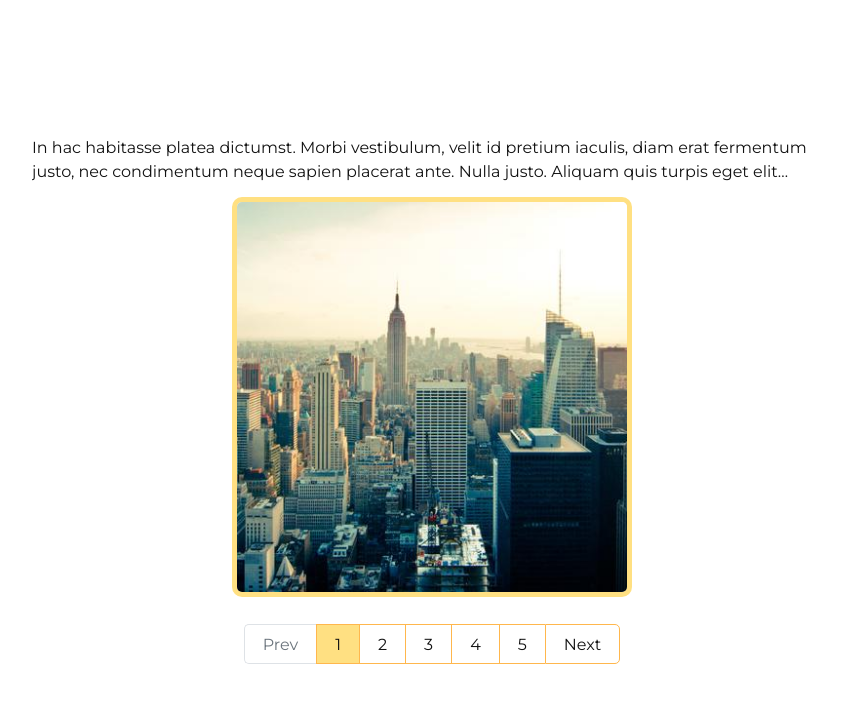
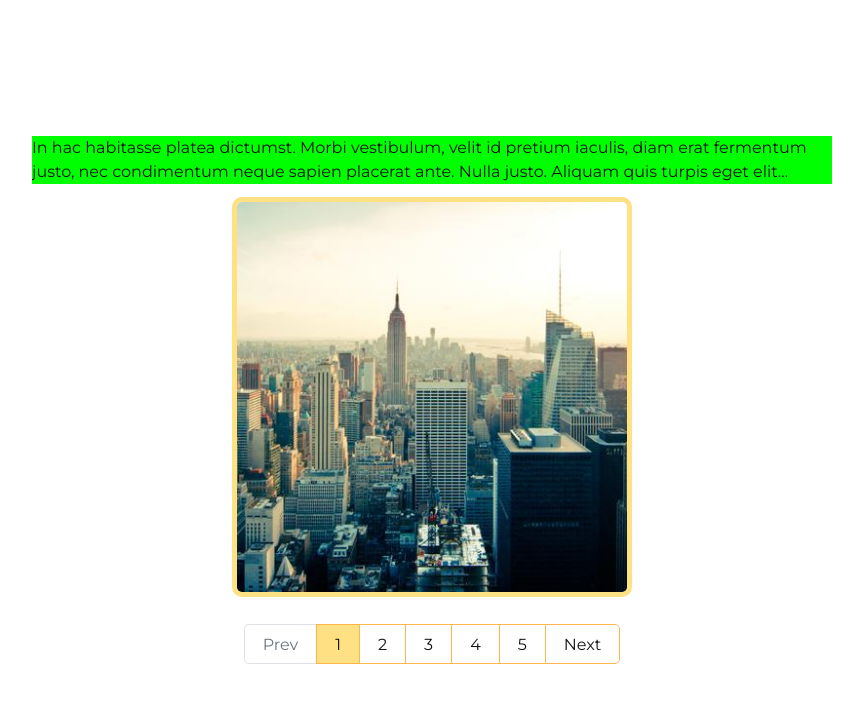
Before and after one commit to suraj-be/paginating-images, an Angular app: page / in a window 1280 px wide. Shown: the top 702 px of the page, without its empty margins (208-1071 px from the left). Built offline with nearby package versions, Linux system fonts and the light colour scheme.

Commit message:
learnt about directive

```diff
--- a/src/app/app.component.html
+++ b/src/app/app.component.html
@@ -1,5 +1,5 @@
 <div class="container">
-  <p class="title no-select">{{images[currentPage - 1].title}}</p>
+  <p class="title" appClass [setBgColor]="'lime'">{{images[currentPage - 1].title}}</p>
   <div class="img-wrap no-select">
     <img [src]="images[currentPage - 1].url" class="actual-img" alt="images[currentPage - 1].title" width="400"
       height="400" loading="lazy">
@@ -16,3 +16,7 @@
     </ul>
   </nav>
 </div>
+
+<!--
+  - ngFor and ngIf are strucural directives
+-->
--- a/src/app/app.component.scss
+++ b/src/app/app.component.scss
@@ -1,3 +1,4 @@
+::selection{background:#b7d1d2;color:#000}
 .container{max-width:800px;margin:auto;height:100%;display:flex;align-items:center;justify-content:center;flex-direction:column}
 .btn-disabled{color: #6c757d; pointer-events: none;background-color: #fff; border-color: #dee2e6 !important;}
 .page-item{border:1px solid #FFB74D;border-right:none;display:inline-block;padding:0 18px;height:40px;line-height:40px;cursor:pointer;transition:all 0.3s ease-out}
--- a/src/app/app.module.ts
+++ b/src/app/app.module.ts
@@ -2,10 +2,12 @@ import { BrowserModule } from '@angular/platform-browser';
 import { NgModule } from '@angular/core';
 
 import { AppComponent } from './app.component';
+import { ClassDirective } from './class.directive';
 
 @NgModule({
   declarations: [
-    AppComponent
+    AppComponent,
+    ClassDirective
   ],
   imports: [
     BrowserModule
--- /dev/null
+++ b/src/app/class.directive.ts
@@ -0,0 +1,12 @@
+import { Directive, ElementRef, Input } from '@angular/core';
+
+@Directive({
+  selector: '[appClass]'
+})
+export class ClassDirective {
+  constructor(private element: ElementRef) {}
+
+  @Input() set setBgColor(newColor: string) {
+    this.element.nativeElement.style.backgroundColor = newColor;
+  }
+}
```
